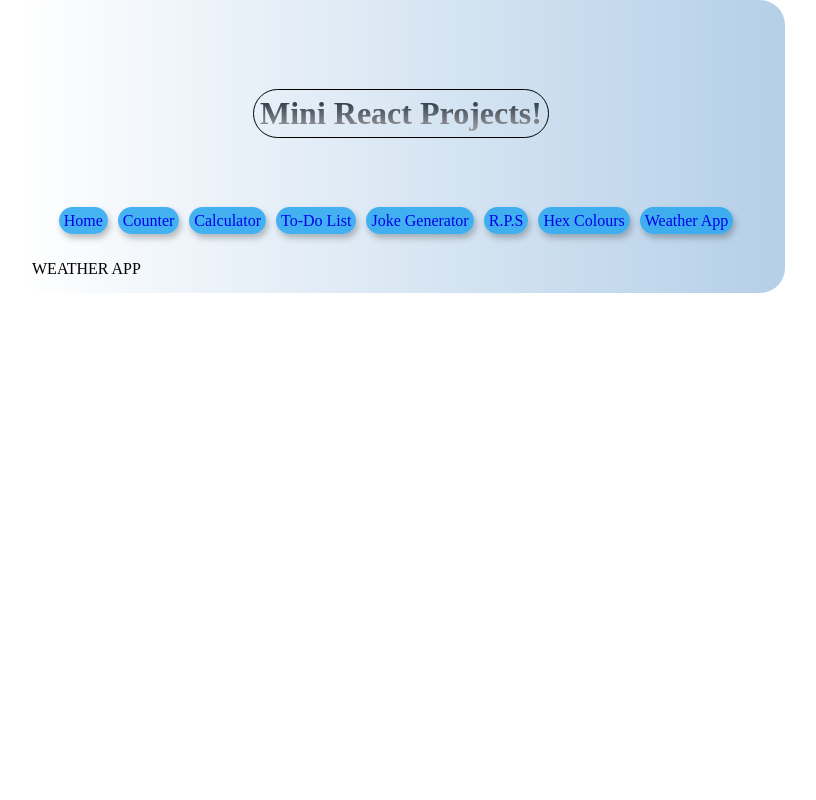
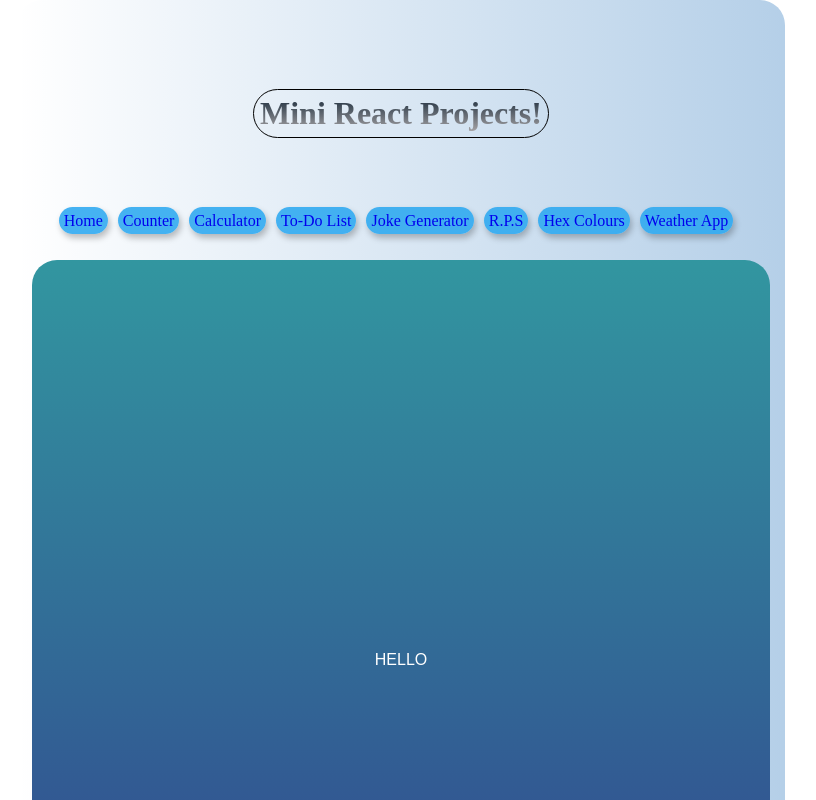
Before and after one commit to jss118/Mini-React-apps, a React (Create React App) app: page /WeatherApp in a window 1280 px wide. Shown: the top 800 px of the page, without its empty margins (239-1055 px from the left). Built offline with nearby package versions, Linux system fonts and the light colour scheme; no server answers.

Commit message:
add weather API call, bug needs fixing for weather componant

```diff
--- a/src/App.css
+++ b/src/App.css
@@ -369,6 +369,18 @@ body {
   margin: auto;
 }
 
+.weather-border {
+  height: 100vh;
+  display: flex;
+  justify-content: center;
+  flex-direction: column;
+  align-items: center;
+  background: linear-gradient(rgb(50, 150, 160), rgb(50, 60, 140));
+  border-radius: 25px;
+  color: white;
+  font-family: sans-serif;
+}
+
 @media only screen and (min-width: 600px) {
   .calculator__border {
     width: 200px;
--- a/src/App.js
+++ b/src/App.js
@@ -8,7 +8,7 @@ import { BrowserRouter, Routes, Route } from "react-router-dom";
 import JokeGenerator from "./components/JokeGenerator";
 import RockPaperScissors from "./components/RockPaperScissors";
 import HexColours from "./components/HexColours";
-import Weather from "./components/weather";
+import Weather from "./components/Weather";
 
 function App() {
   return (
--- /dev/null
+++ b/src/Utils/getWeather.js
@@ -0,0 +1,20 @@
+const axios = require("axios");
+
+export const getWeather = location => {
+  const params = {
+    access_key: "02cada269ced325a5e65a5c9f2b0e37c",
+    query: location,
+  };
+
+  axios
+    .get("https://api.weatherstack.com/current", { params })
+    .then(response => {
+      const apiResponse = response.data;
+      console.log(
+        `Current temperature in ${apiResponse.location.name} is ${apiResponse.current.temperature}℃`
+      );
+    })
+    .catch(error => {
+      console.log(error);
+    });
+};
--- /dev/null
+++ b/src/components/Weather.jsx
@@ -0,0 +1,15 @@
+import { useState, useEffect } from "react";
+import { getWeather } from "../Utils/getWeather";
+
+const Weather = () => {
+  const [temp, setTemp] = useState(null);
+  const [location, setLocation] = useState("");
+
+  useEffect(() => {
+    getWeather(location);
+  }, [location]);
+
+  return <div className="weather-border">HELLO</div>;
+};
+
+export default Weather;
--- a/src/components/weather.jsx
+++ /dev/null
@@ -1,7 +0,0 @@
-import React from "react";
-
-const weather = () => {
-  return <div>WEATHER APP</div>;
-};
-
-export default weather;
```
